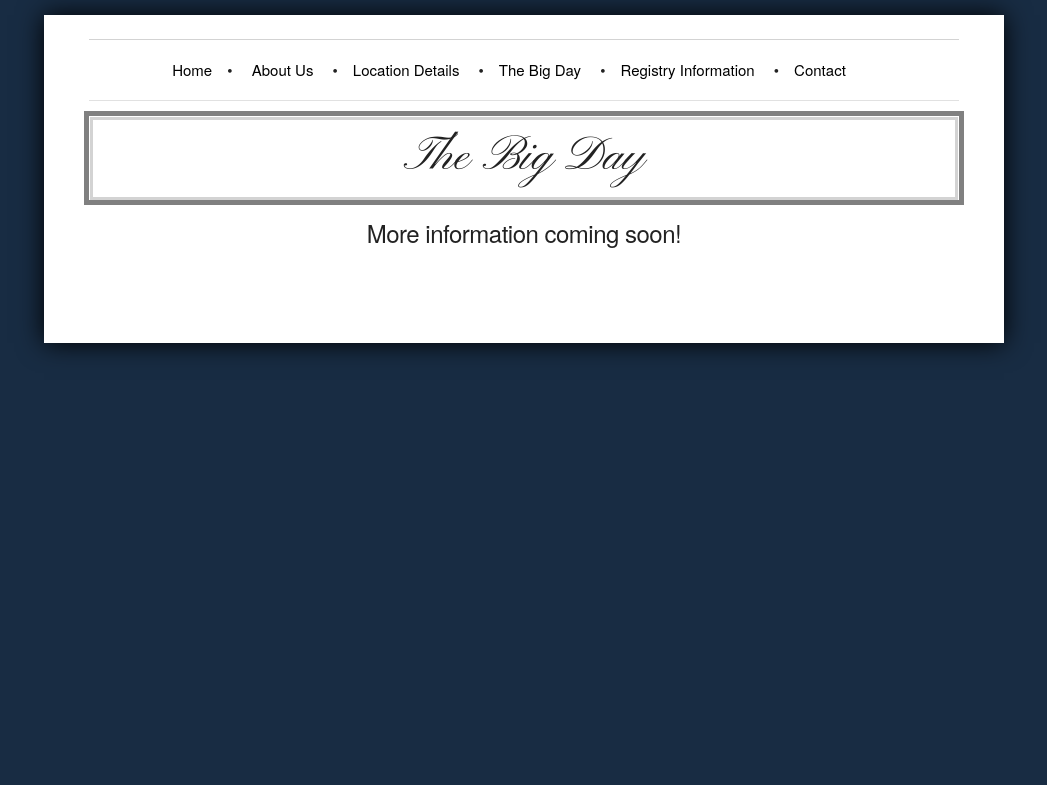
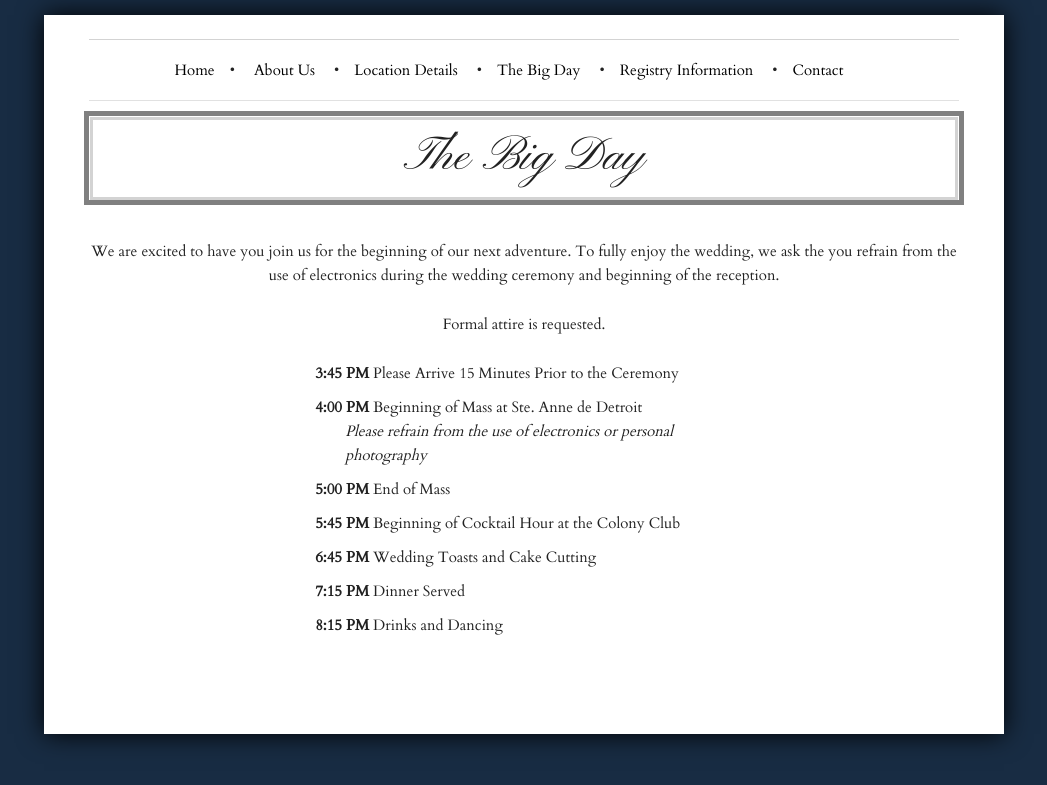
Before and after one commit to cjjeakle/DroletJeakleWedding, a Jekyll site: the page built from the_big_day/index.html, in a window 1280 px wide. Shown: the top 785 px of the page, without its empty margins (116-1163 px from the left). Built offline with Jekyll 4.4.1, drawn with Linux system fonts in a browser that asks for light colours; nearby versions of some CDN libraries.

Commit message:
Added info for the wedding day, updated font

```diff
--- a/_includes/head.html
+++ b/_includes/head.html
@@ -15,5 +15,5 @@
   <link rel="stylesheet" href="{{ '/static/css/main.css' | prepend: site.baseurl }}" media="all"/>
 
   <!-- fonts -->
-  <link href="https://fonts.googleapis.com/css?family=Pinyon+Script" rel="stylesheet">
+  <link href="https://fonts.googleapis.com/css?family=Cardo|Pinyon+Script" rel="stylesheet">
 </head>
--- a/_layouts/default.html
+++ b/_layouts/default.html
@@ -19,6 +19,7 @@
               {{ page.title }}
             </div>
           </div>
+          <br/>
         </div>
         <div class="row">
           <div class="twelve columns">
--- a/static/css/main.css
+++ b/static/css/main.css
@@ -2,7 +2,7 @@
  * Overrides
  */
 body {
-    font-family: "HelveticaNeue", "Helvetica Neue", Helvetica, Arial, sans-serif;
+    font-family: 'Cardo', serif;
     background-color:#182c43;
     margin-bottom: 3em;
 }
@@ -138,3 +138,15 @@ img {
     max-width: 100%;
     width: 1000px;
 }
+
+/**
+ * Schedule
+ */
+.schedule ul {
+    list-style-type: none;
+}
+
+.schedule .note {
+    font-style: italic;
+    padding-left: 2em;
+}
--- a/the_big_day/index.html
+++ b/the_big_day/index.html
@@ -3,6 +3,30 @@ title: The Big Day
 layout: default
 ---
 
-<div class="center">
-  <h5>More information coming soon!</h5>
+<p class="center">
+  We are excited to have you join us for the beginning of our next adventure. To fully enjoy the wedding, we ask the you refrain from the use of electronics during the wedding ceremony and beginning of the reception.
+</p>
+<p class="center">
+  Formal attire is requested.
+</p>
+<div class="row">
+  <div class="offset-by-three six columns">
+    <div class="schedule">
+      <ul>
+      <li><b>3:45 PM</b> Please Arrive 15 Minutes Prior to the Ceremony</li>
+      <li>
+        <b>4:00 PM</b> Beginning of Mass at Ste. Anne de Detroit
+        <br>
+        <div class="note">
+          Please refrain from the use of electronics or personal photography
+        </div>
+      </li>
+      <li><b>5:00 PM</b> End of Mass</li>
+      <li><b>5:45 PM</b> Beginning of Cocktail Hour at the Colony Club</li>
+      <li><b>6:45 PM</b> Wedding Toasts and Cake Cutting</li>
+      <li><b>7:15 PM</b> Dinner Served</li>
+      <li><b>8:15 PM</b> Drinks and Dancing</li>
+      </ul>
+    </div>
+  </div>
 </div>
```
